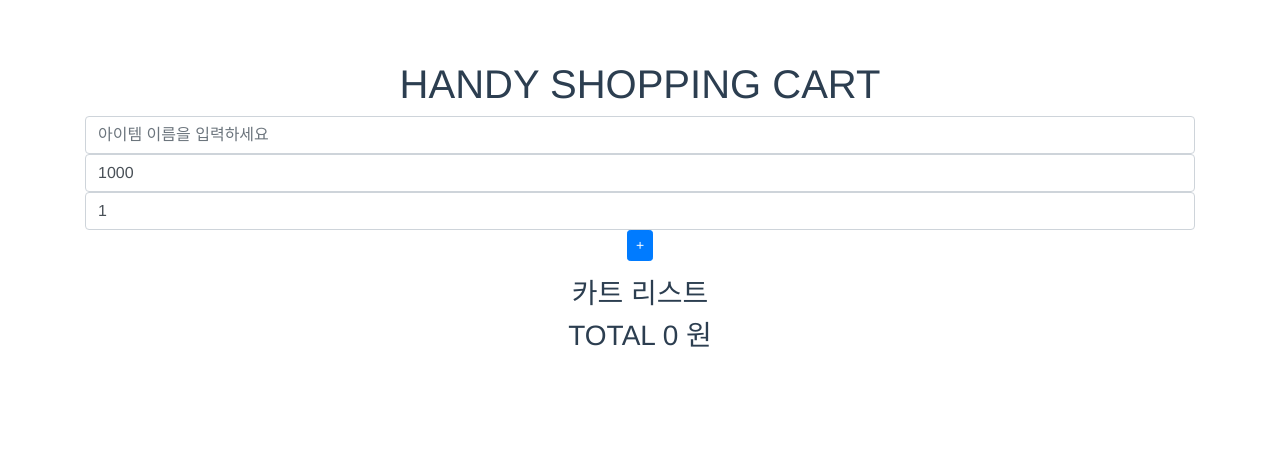
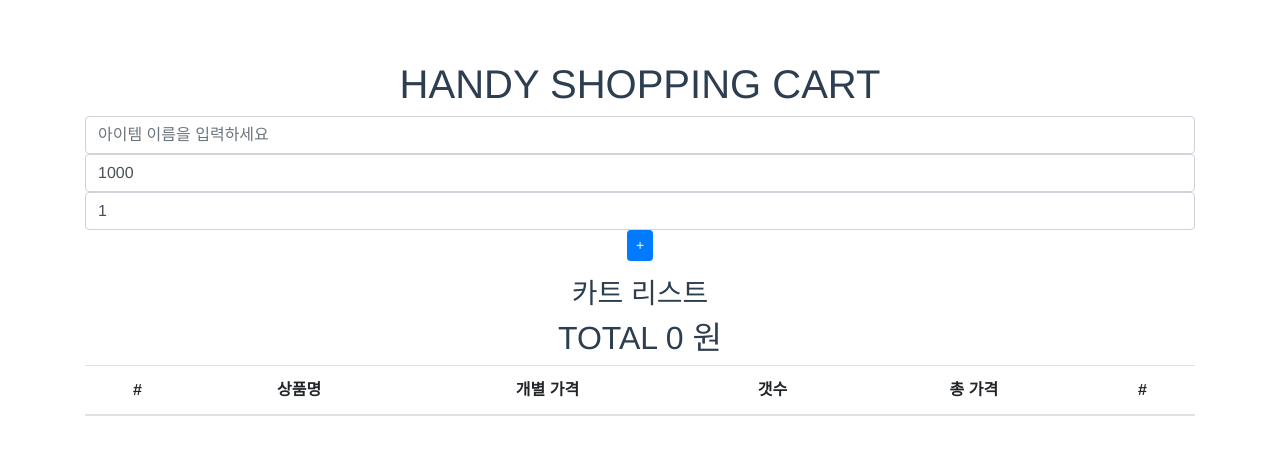
Before and after one commit to mandaringit/handy-shoppingcart, a Vue app: page / in a window 1280 px wide. Shown: the top 454 px of the page. Built offline with nearby package versions, Linux system fonts and the light colour scheme.

Commit message:
리스트 테이블화

```diff
--- a/src/components/CartItem.vue
+++ b/src/components/CartItem.vue
@@ -1,17 +1,23 @@
 <template>
-	<div>
-		<span>{{ item.name }}</span>
-		<span>{{ item.price }}</span>
-		<span>{{ item.count }}개</span>
-		<span>{{ itemCountPrice }}</span>
-		<button @click="deleteItem">delete</button>
-	</div>
+	<tr>
+		<td>{{ idx + 1 }}</td>
+		<td>{{ item.name }}</td>
+		<td>{{ item.price }} 원</td>
+		<td>{{ item.count }}개</td>
+		<td>{{ itemCountPrice }} 원</td>
+		<td>
+			<button class="btn btn-sm btn-danger" @click="deleteItem">delete</button>
+		</td>
+	</tr>
 </template>
 
 <script>
 export default {
 	name: 'CartItem',
 	props: {
+		idx: {
+			type: Number,
+		},
 		item: {
 			type: Object,
 		},
--- a/src/components/CartList.vue
+++ b/src/components/CartList.vue
@@ -1,8 +1,27 @@
 <template>
 	<div>
 		<h3>카트 리스트</h3>
-		<CartItem v-for="(item, idx) in globalCarts" :key="idx" :item="item" />
-		<h3>TOTAL {{ totalPrice }} 원</h3>
+		<h2>TOTAL {{ totalPrice }} 원</h2>
+		<table class="table">
+			<thead>
+				<tr>
+					<th scope="col">#</th>
+					<th scope="col">상품명</th>
+					<th scope="col">개별 가격</th>
+					<th scope="col">갯수</th>
+					<th scope="col">총 가격</th>
+					<th scope="col">#</th>
+				</tr>
+			</thead>
+			<tbody>
+				<CartItem
+					v-for="(item, idx) in globalCarts"
+					:key="idx"
+					:item="item"
+					:idx="idx"
+				/>
+			</tbody>
+		</table>
 	</div>
 </template>
 
```
